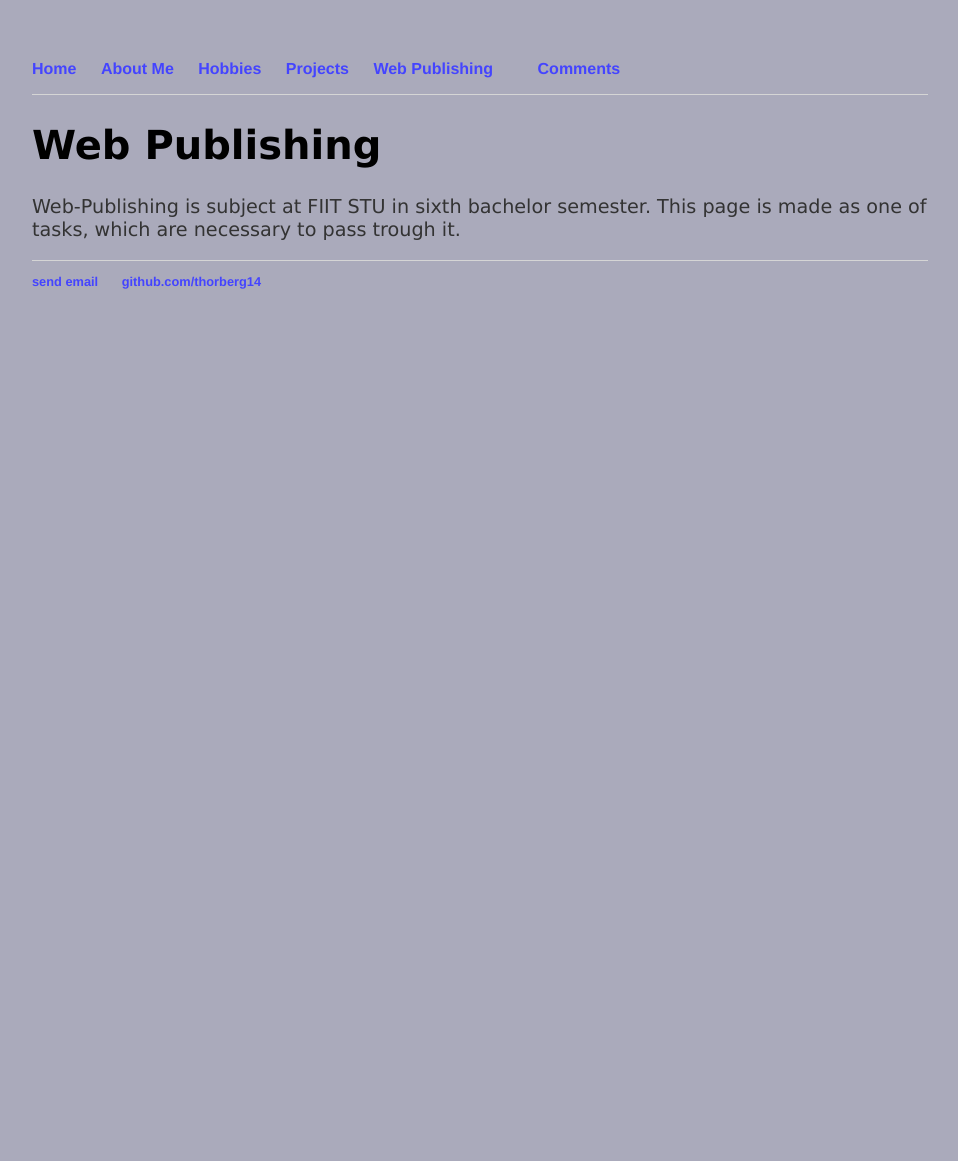
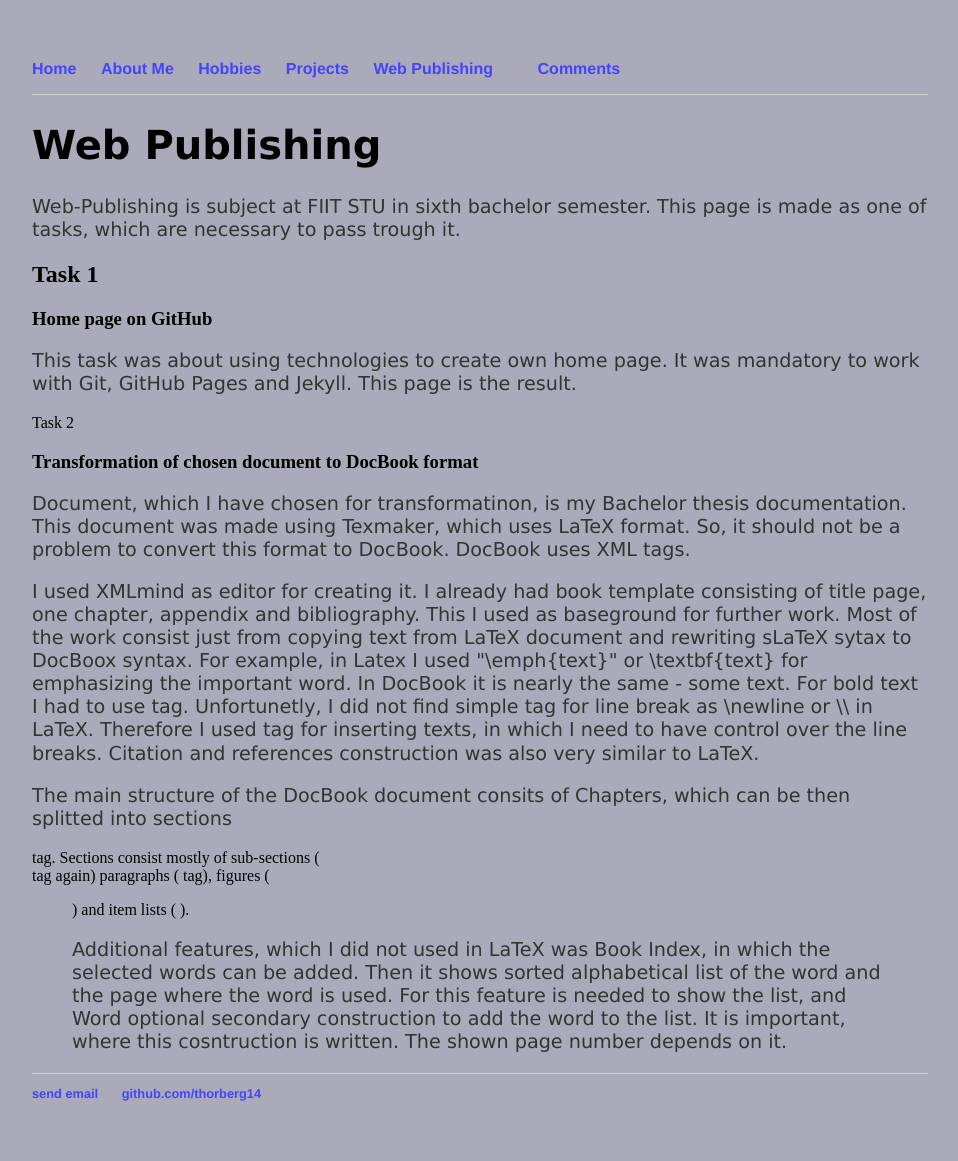
Before and after one commit to Thorberg14/Thorberg14.github.io, a Jekyll site: the page built from wp/index.html, in a window 1280 px wide. Shown: the whole page, without its empty margins (160-1118 px from the left). Built offline with Jekyll 4.4.1, drawn with Linux system fonts in a browser that asks for light colours; before the commit the page ends 900 px from its top, so only the background shows below that.

Commit message:
Update index.html

```diff
--- a/wp/index.html
+++ b/wp/index.html
@@ -8,3 +8,33 @@ title: Web Publishing
 <p>
 Web-Publishing is subject at {{page.faculty}} in sixth bachelor semester.
 This page is made as one of tasks, which are necessary to pass trough it.
+
+<h2>Task 1</h2>
+<h3>Home page on GitHub </h3>
+<p> This task was about using technologies to create own home page. It was mandatory to work with Git, GitHub Pages and Jekyll.
+This page is the result.</p>
+
+</h2>Task 2</h2>
+<h3>Transformation of chosen document to DocBook format</h3>
+<p>
+Document, which I have chosen for transformatinon, is my Bachelor thesis documentation.
+This document was made using Texmaker, which uses LaTeX format. So, it should not be a problem to convert this format to DocBook.
+DocBook uses XML tags.
+</p>
+<p>I used XMLmind as editor for creating it. I already had book template consisting of title page,
+one chapter, appendix and bibliography. This I used as baseground for further work. Most of the work consist just from copying text
+from LaTeX document and rewriting sLaTeX sytax to DocBoox syntax. For example, in Latex I used "\emph{text}" or \textbf{text} for emphasizing the important word.
+In DocBook it is nearly the same - <emphasis>some text</emphasis>. For bold text I had to use <emphasis role="bold"> tag. Unfortunetly, I
+did not find simple tag for line break as \newline or \\ in LaTeX. Therefore I used <literallayout> tag for inserting texts, in which I need to have control over the line breaks.
+Citation and references construction was also very similar to LaTeX.
+</p>
+<p>
+The main structure of the DocBook document consits of Chapters, which can be then splitted into sections <Section> tag.
+Sections consist mostly of sub-sections ( <section> tag again) paragraphs (<para> tag), figures ( <figure> ) and item lists ( <itemizedlist mark="opencircle"> ).
+</p>
+<p>
+Additional features, which I did not used in LaTeX was Book Index, in which the selected words can be added.
+Then it shows sorted alphabetical list of the word and the page where the word is used.
+For this feature is needed <index/> to show the list, and <indexterm><primal>Word</primal> <secondary>optional secondary</secondary> <indexterm> construction to add the word to the list.
+It is important, where this cosntruction is written. The shown page number depends on it.
+</p>
```
